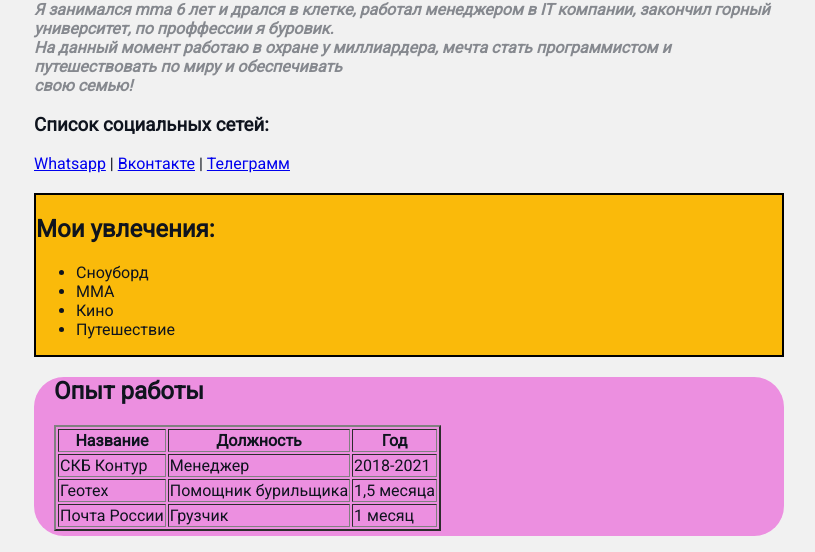
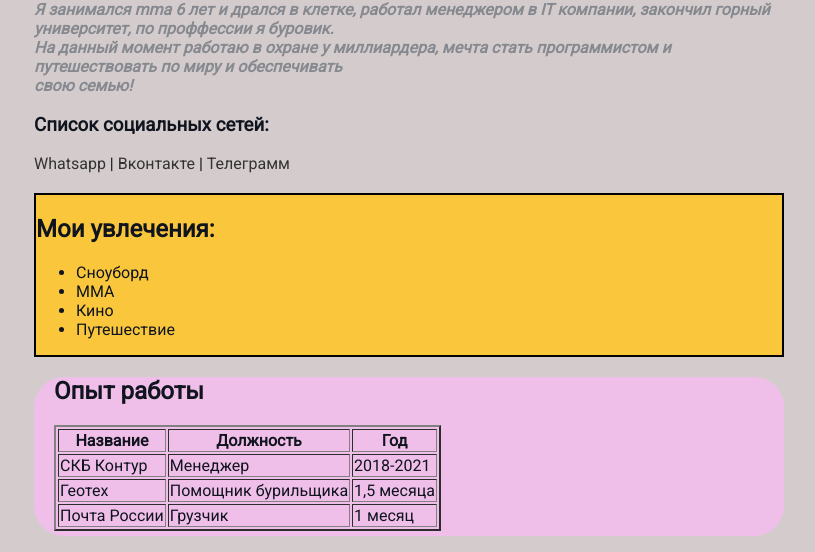
Before and after one commit to EgorBorisov777/resume01, a plain HTML site: page index.html in a window 1280 px wide. Shown: the part 348-900 px from the top of the page, without its empty margins (231-1046 px from the left). Drawn offline with Linux system fonts and the light colour scheme.

Commit message:
fist commit

```diff
--- a/index.html
+++ b/index.html
@@ -90,12 +90,13 @@
                 <br>
                 <textarea placeholder="Введите сообщение" id="massage" cols="15" rows="10"></textarea>
             </div>
-            <button type="submit">Отправить!</button>
+            <button class="btn1" type="submit">Отправить!</button>
         </div>
 
 
     </div>
 
 </body>
+<script src="script.js"></script>
 
 </html>
--- /dev/null
+++ b/script.js
@@ -0,0 +1,3 @@
+document.querySelector('.btn1').onclick = () => {
+    alert("Зачем ты что то отправил, тебе заняться нечем?")
+}
--- a/style.css
+++ b/style.css
@@ -5,7 +5,7 @@ body {
     font-size: 16px;
     font-weight: normal;
     color: #0f141e;
-    background: #f1f1f1;
+    background: #d4cccc;
 
 }
 
@@ -34,13 +34,13 @@ body {
 
 
 .card {
-    background: rgb(250, 186, 10);
+    background: rgb(250, 199, 60);
     border: 2px solid black;
     padding: 15px, 20px;
 }
 
 .card-2 {
-    background-color: rgb(236, 143, 224);
+    background-color: rgb(240, 191, 233);
     border-radius: 30px;
     padding-left: 20px;
     padding-bottom: 5px;
@@ -52,3 +52,14 @@ body {
     text-align: center;
     border-radius: 10%;
 }
+
+a {
+    text-decoration: none;
+    color: #333;
+    transition: all .3s;
+}
+
+a:hover {
+    color: purple;
+    font-size: 18px;
+}
```
